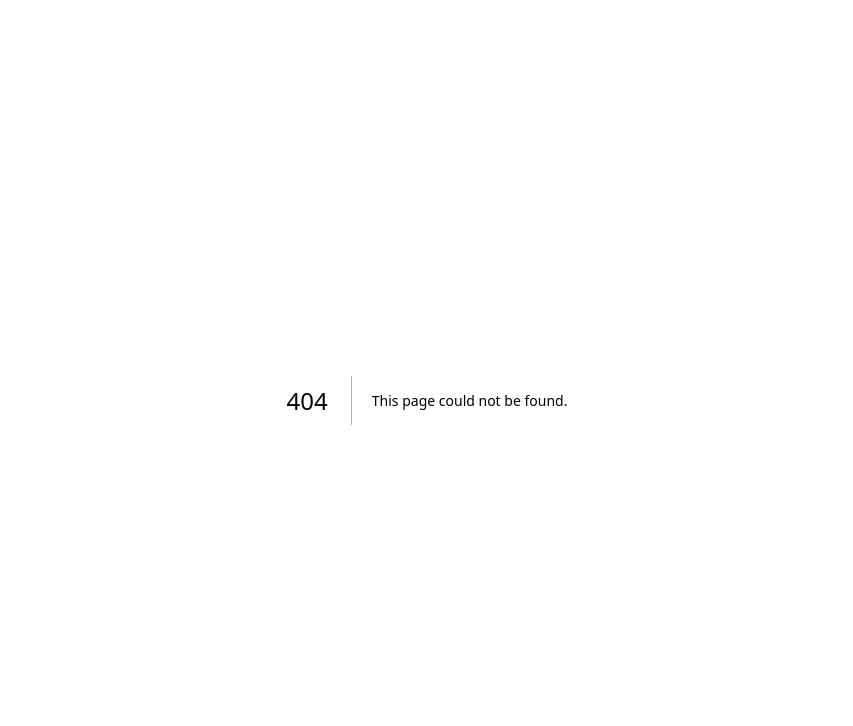
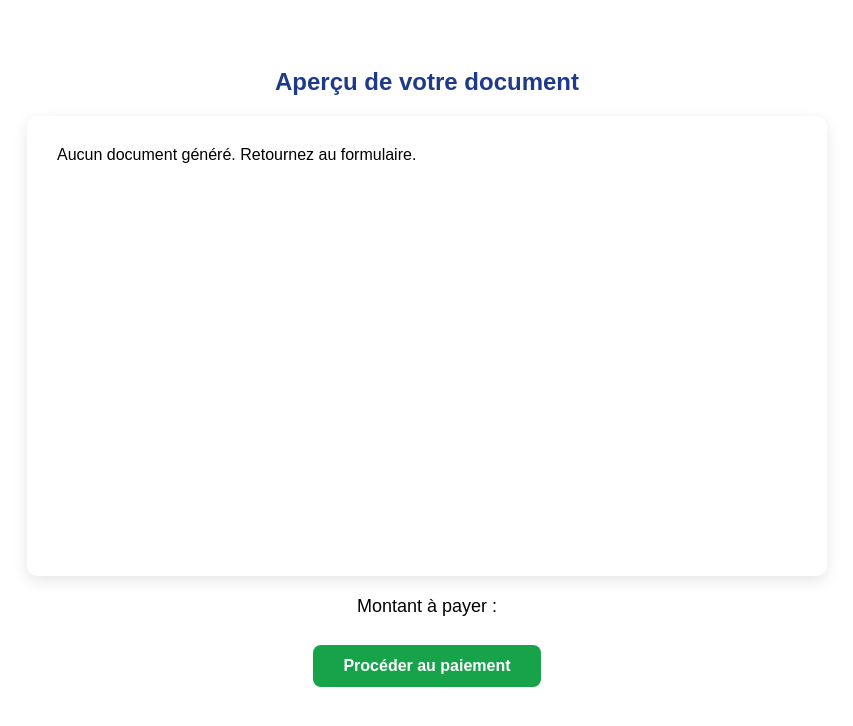
Before and after one commit to lageconde1993-lang/cvpro-africa, a Next.js app: page /preview in a window 1280 px wide. Before the commit this address had no page. Shown: the top 726 px of the page, without its empty margins (213-1066 px from the left). Built offline with nearby package versions, Linux system fonts and the light colour scheme.

Commit message:
Create preview.js

```diff
--- /dev/null
+++ b/pages/preview.js
@@ -0,0 +1,60 @@
+import { useEffect, useState } from "react";
+
+export default function Preview() {
+  const [doc, setDoc] = useState("");
+  const [type, setType] = useState("");
+
+  useEffect(() => {
+    setDoc(localStorage.getItem("document") || "");
+    setType(localStorage.getItem("type") || "");
+  }, []);
+
+  const getPrice = () => {
+    if (type === "cv") return "1000 FCFA";
+    if (type === "lettre") return "500 FCFA";
+    if (type === "pack") return "1500 FCFA";
+    return "";
+  };
+
+  return (
+    <div style={{ fontFamily: "Arial", padding: 40, maxWidth: 800, margin: "auto" }}>
+      <h2 style={{ color: "#1e3a8a", textAlign: "center" }}>Aperçu de votre document</h2>
+
+      <div
+        style={{
+          background: "white",
+          padding: 30,
+          borderRadius: 10,
+          boxShadow: "0 5px 15px rgba(0,0,0,0.1)",
+          whiteSpace: "pre-wrap",
+          marginBottom: 20,
+          minHeight: 400
+        }}
+      >
+        {doc || "Aucun document généré. Retournez au formulaire."}
+      </div>
+
+      <div style={{ textAlign: "center" }}>
+        <p style={{ fontSize: 18 }}>
+          Montant à payer : <strong>{getPrice()}</strong>
+        </p>
+
+        <a
+          href="/payment"
+          style={{
+            display: "inline-block",
+            marginTop: 10,
+            padding: "12px 30px",
+            background: "#16a34a",
+            color: "white",
+            borderRadius: 8,
+            textDecoration: "none",
+            fontWeight: "bold"
+          }}
+        >
+          Procéder au paiement
+        </a>
+      </div>
+    </div>
+  );
+}
```
